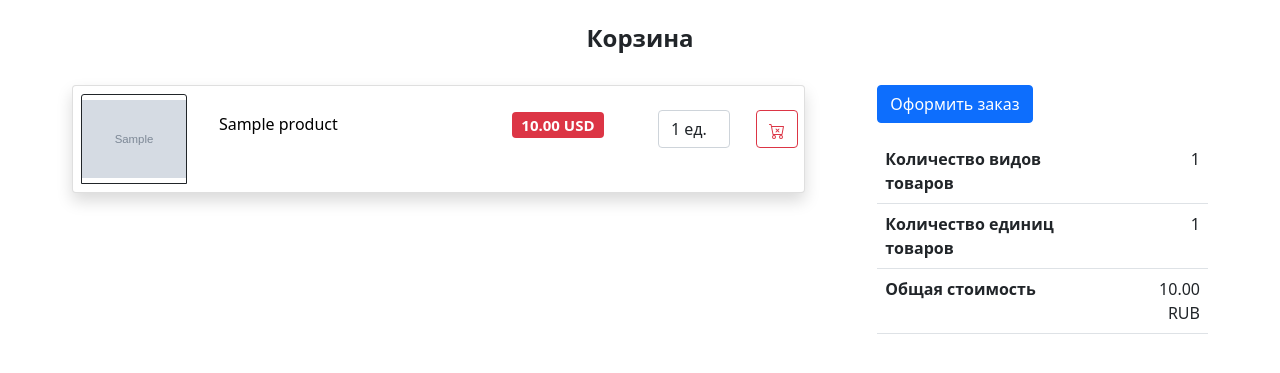
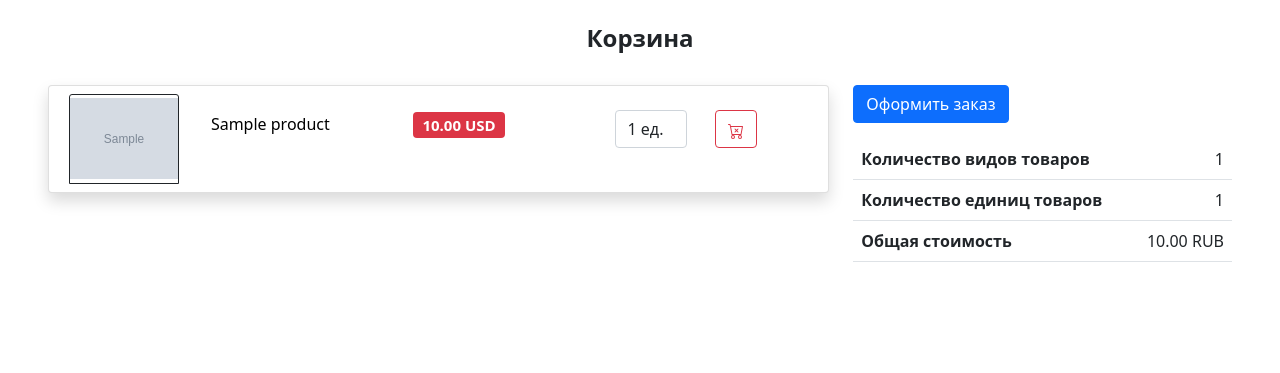
Before and after one commit to NikitaRadin/online_store, a Django app: page /cart/ in a window 1280 px wide. Shown: the part 56-429 px from the top of the page. Run offline with Django 3.2, Linux system fonts and the light colour scheme; a user stored in the database is signed in; tables that the repository leaves empty hold one stand-in row (values such as "Sample post"); grey boxes marked "Sample" are stand-in pictures; some libraries are stand-ins or nearby versions.

Commit message:
Произведена частичная адаптация шаблонов к мобильным устройствам

```diff
--- a/templates/cart.html
+++ b/templates/cart.html
@@ -2,11 +2,9 @@
 {% block content %}
 {% load crispy_forms_tags %}
 <div class="row">
-    <div class="col-8">
-        <div class="container-fluid">
+    <div class="col-12 col-xl-8 mb-3">
         {% for extended_product in extended_products %}
-            <div class="row extended_product mb-3">
-                <div class="col">
+        <div class="row extended_product mx-0 mb-3">
             <div class="card h-100 shadow">
                 <div class="row g-0">
                     <div class="col-md-2 p-2">
@@ -16,20 +14,19 @@
                     </div>
                     <div class="col-md-10 p-2">
                         <div class="card-body">
-                                    <div class="container-fluid">
                             <div class="row">
-                                            <div class="col-6 d-flex">
+                                <div class="col-6 col-sm-4 d-flex">
                                     <a class="align-self-center" href="/product/?product_id={{ extended_product.object.id }}"
                                         style="text-decoration: none; color: black;">
                                         <h6 class="card-title text-left">{{ extended_product.object.name }}</h6>
                                     </a>
                                 </div>
-                                            <div class="col-3 d-flex">
+                                <div class="col-6 col-sm-4 d-flex">
                                     <h5 class="align-self-center">
                                         <span class="badge bg-danger">{{ extended_product.object.price }} {{ extended_product.object.currency }}</span>
                                     </h5>
                                 </div>
-                                            <div class="col-2 d-flex">
+                                <div class="col-6 col-sm-2 d-flex">
                                     <form name="productUnitsNumberChangingForm_{{ extended_product.object.id }}"
                                             class="align-self-center" method="POST">
                                         {% csrf_token %}
@@ -61,7 +58,7 @@
                                         units_number_{{ extended_product.object.id }}.addEventListener('change', changeProductUnitsNumber);
                                     </script>
                                 </div>
-                                            <div class="col-1 d-flex">
+                                <div class="col-6 col-sm-2 d-flex">
                                     <form name="productMovingFromCartForm_{{ extended_product.object.id }}"
                                             class="align-self-center" method="POST">
                                         {% csrf_token %}
@@ -116,15 +113,11 @@
                 </div>
             </div>
         </div>
-                </div>
-            </div>
         {% endfor %}
     </div>
-    </div>
-    <div class="col-4">
-        <div class="container-fluid">
-            <div class="row mb-3">
-                <div class="col">
+    <div class="col-12 col-xl-4 mb-3">
+        <div class="row mx-0 mb-3">
+            <div class="col px-0">
                 <button type="button" class="btn btn-primary" data-bs-toggle="modal"
                         data-bs-target="#orderMakingModal">Оформить заказ</button>
                 <div id="orderMakingModal" class="modal fade" data-bs-backdrop="static" data-bs-keyboard="false">
@@ -133,13 +126,11 @@
                             <div class="modal-header">
                                 <h5 class="modal-title">Оформление заказа</h5>
                             </div>
-                                <div class="modal-body">
-                                    <div class="container-fluid">
-                                        <div class="row">
-                                            <div class="col-5">
+                            <div class="modal-body p-4">
+                                <div class="row mx-0">
+                                    <div class="col-12 col-lg-5 mb-3">
                                         <form name="orderMakingForm" method="POST">
                                             {% csrf_token %}
-                                                    <div class="container-fluid">
                                             <div class="row">
                                                 <div class="col mb-3">
                                                     {{ order_making_form.delivery_address|as_crispy_field }}
@@ -166,16 +157,14 @@
                                                     {{ order_making_form.recipient_phone_number|as_crispy_field }}
                                                 </div>
                                             </div>
-                                                    </div>
                                         </form>
                                         <script>
                                             let recipient_phone_number = document.forms.orderMakingForm.recipient_phone_number;
                                             recipient_phone_number.pattern = '^[+]79[0-9]{9}$';
                                         </script>
                                     </div>
-                                            <div class="col-7">
+                                    <div class="col-12 col-lg-7">
                                         <div id="map_div" style="height: 400px;"></div>
-                                            </div>
                                     </div>
                                 </div>
                             </div>
@@ -249,8 +238,7 @@
                 </script>
             </div>
         </div>
-            <div class="row">
-                <div class="col">
+        <div class="row mx-0">
             <table class="table">
                 <tbody>
                 <tr>
@@ -270,6 +258,4 @@
         </div>
     </div>
 </div>
-    </div>
-</div>
 {% endblock content %}
```
Lines whose indentation alone changed are shown as unchanged.
